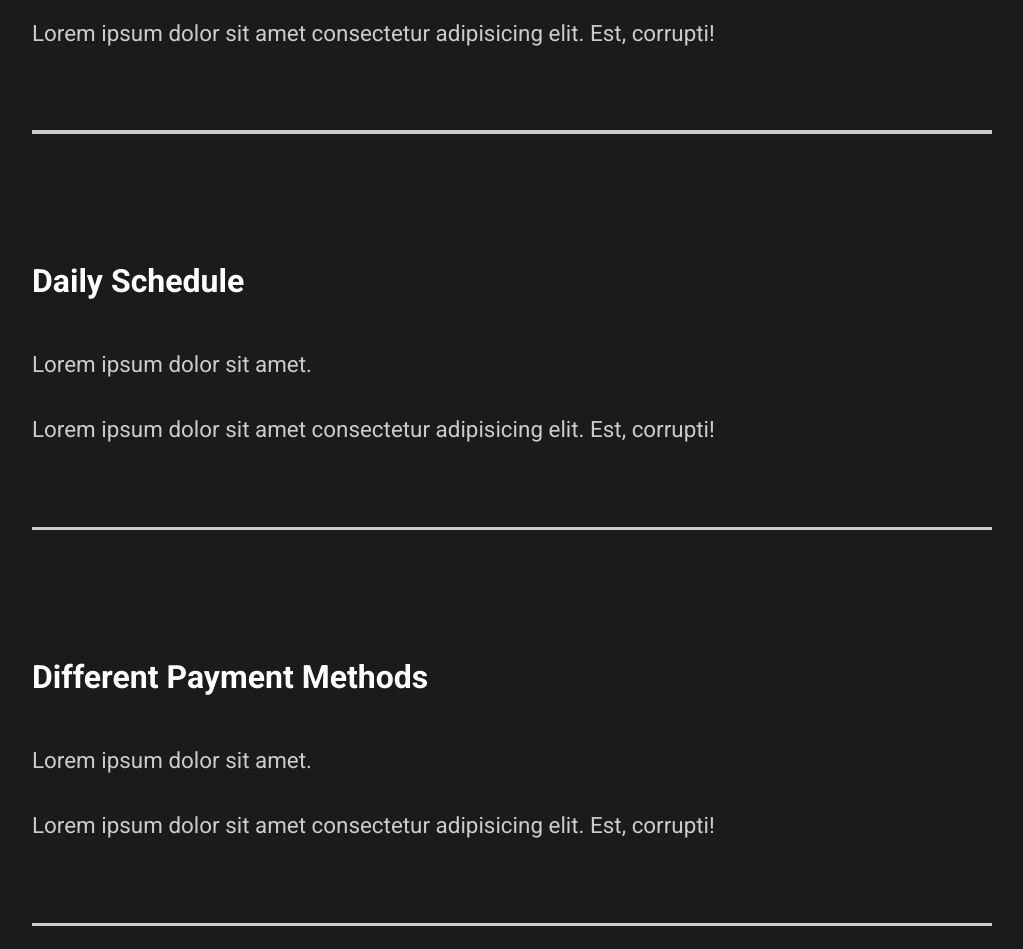
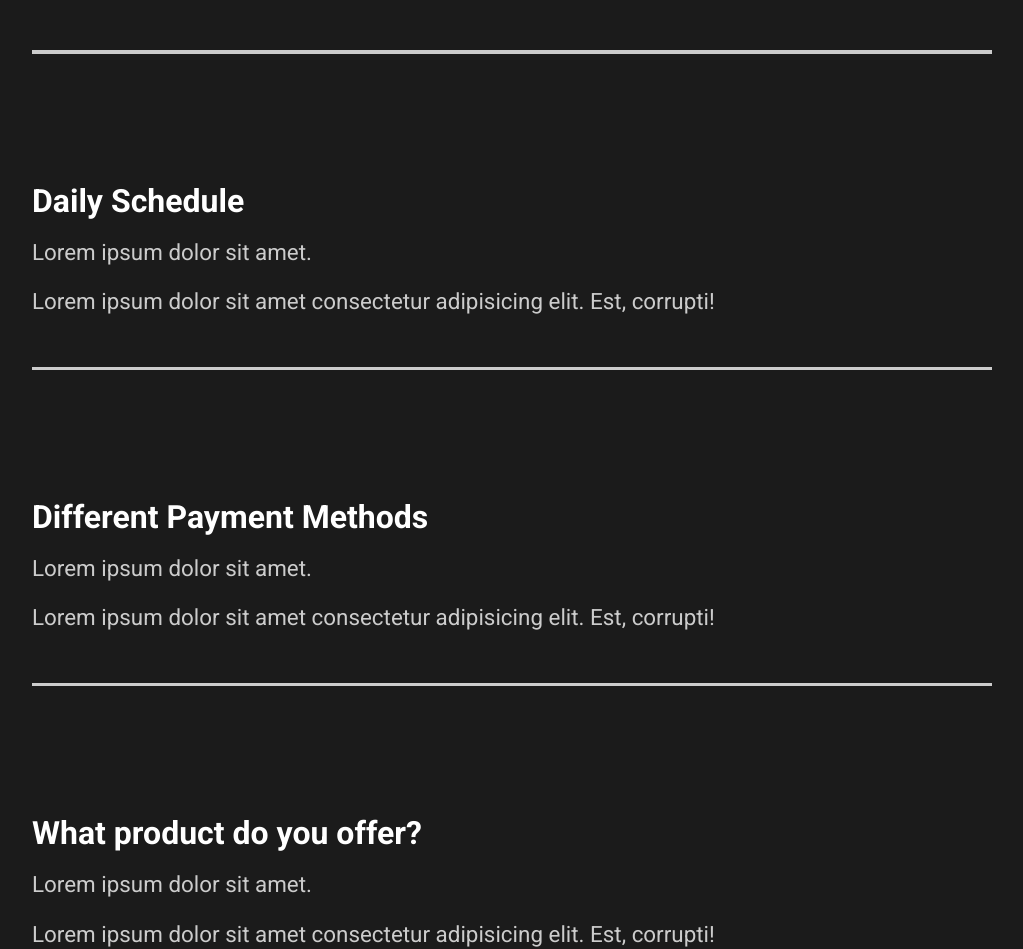
Before and after one commit to Mridul2820/capture-portofolio, a React (Create React App) app: page / in a window 1280 px wide. Shown: the part 2607-3556 px from the top of the page, without its empty margins (128-1151 px from the left). Built offline with nearby package versions, Linux system fonts and the light colour scheme.

Commit message:
faq section animation

```diff
--- a/src/components/FaqSection.js
+++ b/src/components/FaqSection.js
@@ -1,44 +1,43 @@
 import React from 'react'
+
+import Toggle from './Toggle'
 
 import styled from 'styled-components';
 import { StyledBase } from "../styles";
+
+import { AnimateSharedLayout } from "framer-motion";
 
 const FaqSection = () => {
     return (
         <StyledFaq>
             <h2>Any Questions <span>FAQ</span> </h2>
-            <div className="question">
-                <h4>How do I start?</h4>
+
+            <AnimateSharedLayout>
+                <Toggle title="How do I start?">
                     <div className="answers">
                         <p>Lorem ipsum dolor sit amet.</p>
                         <p>Lorem ipsum dolor sit amet consectetur adipisicing elit. Est, corrupti!</p>
                     </div>
-                <div className="faq-line"></div>
-            </div>
-            <div className="question">
-                <h4>Daily Schedule</h4>
+                </Toggle>
+                <Toggle title="Daily Schedule">
                     <div className="answers">
                         <p>Lorem ipsum dolor sit amet.</p>
                         <p>Lorem ipsum dolor sit amet consectetur adipisicing elit. Est, corrupti!</p>
                     </div>
-                <div className="faq-line"></div>
-            </div>
-            <div className="question">
-                <h4>Different Payment Methods</h4>
+                </Toggle>
+                <Toggle title="Different Payment Methods">
                     <div className="answers">
                         <p>Lorem ipsum dolor sit amet.</p>
                         <p>Lorem ipsum dolor sit amet consectetur adipisicing elit. Est, corrupti!</p>
                     </div>
-                <div className="faq-line"></div>
-            </div>
-            <div className="question">
-                <h4>What product do you offer?</h4>
+                </Toggle>
+                <Toggle title="What product do you offer?">
                     <div className="answers">
                         <p>Lorem ipsum dolor sit amet.</p>
                         <p>Lorem ipsum dolor sit amet consectetur adipisicing elit. Est, corrupti!</p>
                     </div>
-                <div className="faq-line"></div>
-            </div>
+                </Toggle>
+            </AnimateSharedLayout>
         </StyledFaq>
     )
 }
@@ -68,10 +67,10 @@ const StyledFaq = styled(StyledBase)`
     }
 
     .answers {
-        padding: 2rem 0;
+        padding: .5rem 0;
 
         p {
-            padding: 1rem 0;
+            padding: .5rem 0;
         }
     }
 `
--- /dev/null
+++ b/src/components/Toggle.js
@@ -0,0 +1,19 @@
+import { motion } from 'framer-motion'
+import { useState } from 'react'
+
+const Toggle = ({ children, title }) => {
+    const [toggle, setToggle] = useState(true)
+    return (
+        <motion.div
+            layout
+            className="question"
+            onClick={() => setToggle(!toggle)}
+        >
+            <motion.h4 layout>{title}</motion.h4>
+            {toggle ? children : ''}
+            <div className="faq-line"></div>
+        </motion.div>
+    )
+}
+
+export default Toggle
```
Lines whose indentation alone changed are shown as unchanged.
